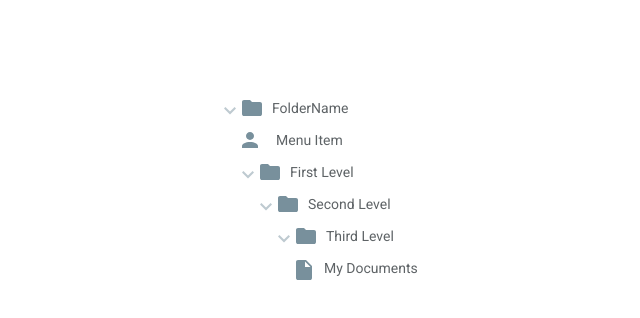
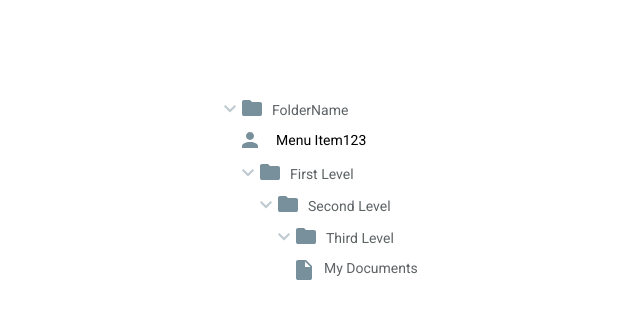
Before and after one commit to oleg-an/axes-pro, a Next.js app: page / in a window 1280 px wide. Shown: the top 318 px of the page, without its empty margins (216-856 px from the left). Built offline with nearby package versions, Linux system fonts and the light colour scheme.

Commit message:
styles update

```diff
--- a/components/element/Element.module.css
+++ b/components/element/Element.module.css
@@ -1,10 +1,14 @@
 .title {
     font-size: 14px;
-    color: #5E6366;
 }
 
-.container {
+.element {
     display: flex;
+}
+
+.content {
+    display: flex;
+    justify-content: space-between;
 }
 
 .icon {
--- a/components/element/Element.tsx
+++ b/components/element/Element.tsx
@@ -9,12 +9,13 @@ interface Props extends React.HTMLAttributes<HTMLElement> {
 }
 
 export const Element = ({...props}: Props) => {
-    return <div className={style.container}>
+    return <div className={style.element}>
         <div className={style.icon}>
             <Image alt="" src={UserImage}/>
         </div>
-        <div className={style.container}>
+        <div className={style.content}>
             <div className={style.title}>{props.title}</div>
+            <div className={style.title}>{props.value}</div>
         </div>
     </div>
 };
--- a/components/folder/Folder.module.css
+++ b/components/folder/Folder.module.css
@@ -13,6 +13,7 @@
 
 .container {
     display: flex;
+    align-items: center;
 }
 
 .children {
@@ -25,5 +26,6 @@
 }
 
 .toggleIcon {
+    margin-top: -6px;
     margin-right: 6px;
 }
```
